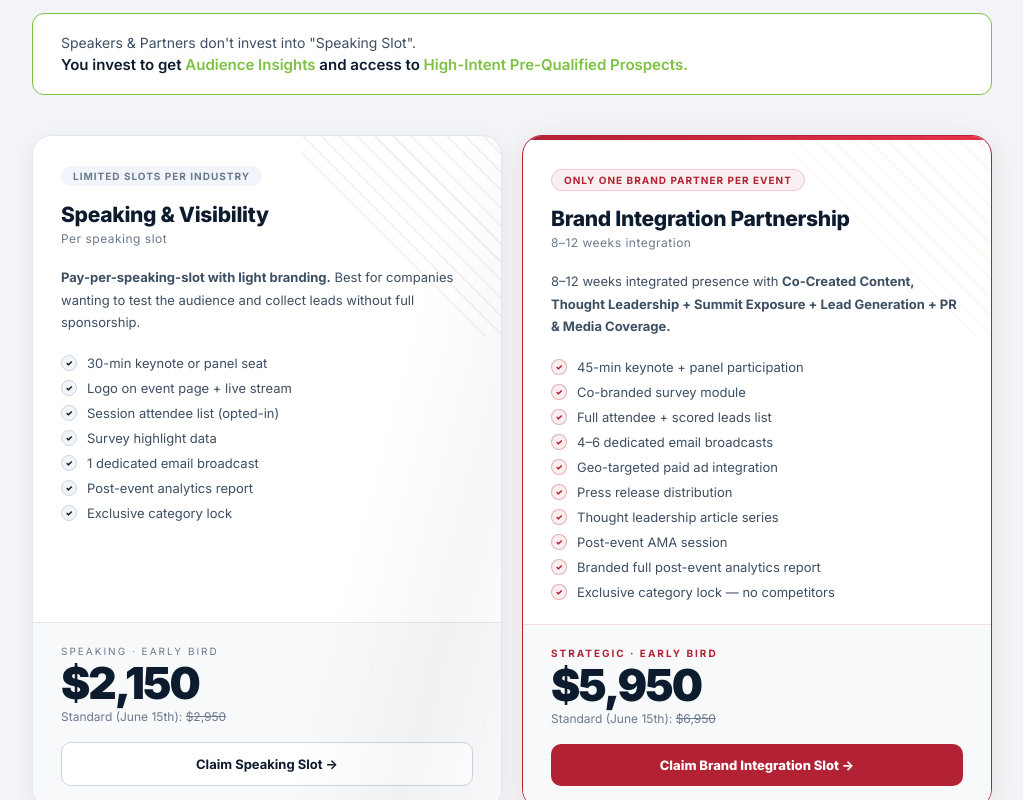
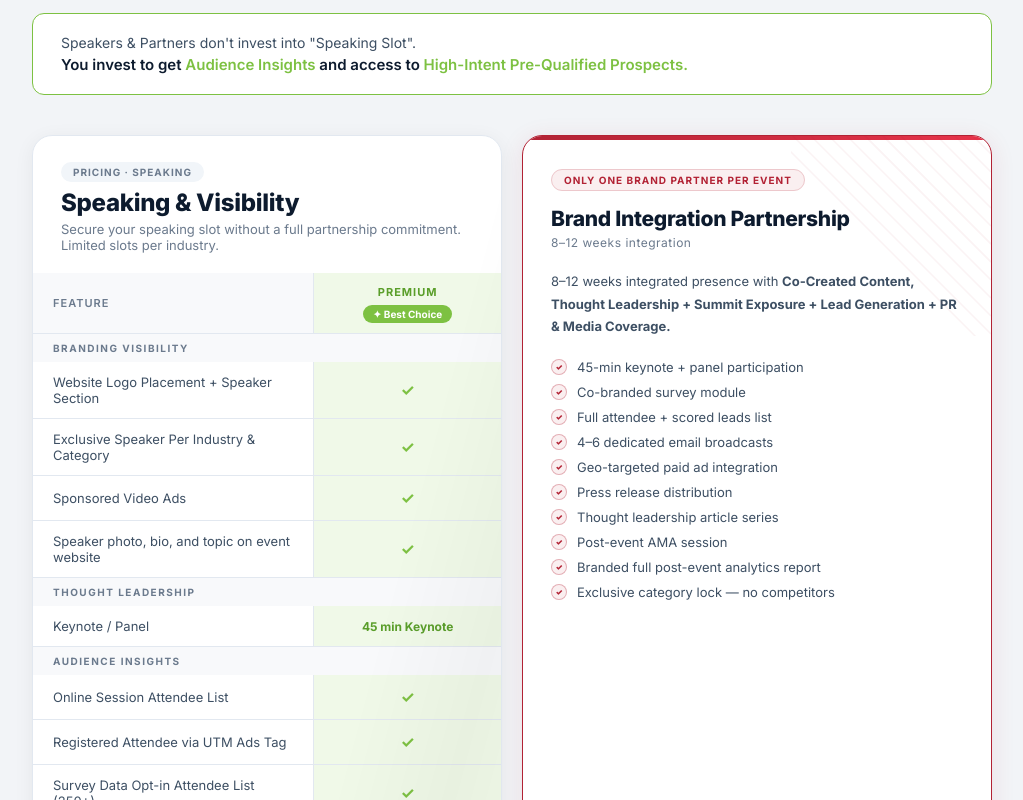
Before and after one commit to freedombusinesssummit-stack/eb5us, a Next.js app: page / in a window 1280 px wide. Shown: the part 8900-9700 px from the top of the page, without its empty margins (128-1151 px from the left). Built offline with nearby package versions, Linux system fonts and the light colour scheme.

Commit message:
Speaking card: comparison table format, Premium column, $1950 price

```diff
--- a/app/InvestAmericaSummit.tsx
+++ b/app/InvestAmericaSummit.tsx
@@ -693,7 +693,7 @@ function Pricing() {
 
         <div style={{ display: "grid", gridTemplateColumns: "1fr 1fr", gap: 20, marginBottom: 48 }}>
 
-          {/* Card 1 — Speaking & Visibility — white bg, dark accents */}
+          {/* Card 1 — Speaking & Visibility — comparison table format */}
           <div className="price-card-1" style={{
             background: C.bg,
             border: `1.5px solid ${C.border}`,
@@ -705,35 +705,74 @@ function Pricing() {
           }}>
             <div className="shimmer-dark" />
 
-            {/* Diagonal lines — subtle */}
-            <svg style={{ position: "absolute", top: 0, right: 0, opacity: 0.06, pointerEvents: "none" }} width="200" height="200" viewBox="0 0 200 200">
-              {[0,18,36,54,72,90,108,126].map(i => <line key={i} x1={200-i} y1="0" x2="200" y2={i} stroke="#0D0D0D" strokeWidth="1.5"/>)}
-              {[0,18,36,54,72,90,108].map(i => <line key={`b${i}`} x1={92-i} y1="0" x2="200" y2={108+i} stroke="#0D0D0D" strokeWidth="1.5"/>)}
-            </svg>
+            {/* Header */}
+            <div style={{ padding: "24px 28px 0" }}>
+              <div style={{ marginBottom: 8 }}>
+                <span style={{ background: "#F1F5F9", color: C.textGray, fontSize: 10, fontWeight: 700, padding: "4px 12px", borderRadius: 999, letterSpacing: 1, textTransform: "uppercase" }}>Pricing · Speaking</span>
+              </div>
+              <div style={{ fontSize: 24, fontWeight: 800, color: C.text, marginBottom: 4, letterSpacing: -0.3 }}>Speaking & Visibility</div>
+              <div style={{ fontSize: 13, color: C.textGray, marginBottom: 20 }}>Secure your speaking slot without a full partnership commitment. Limited slots per industry.</div>
+            </div>
 
-            <div style={{ padding: "28px 28px 24px", flex: 1 }}>
-              <div style={{ marginBottom: 18 }}>
-                <span style={{ background: "#F1F5F9", color: C.textGray, fontSize: 10, fontWeight: 700, padding: "4px 12px", borderRadius: 999, letterSpacing: 1, textTransform: "uppercase" }}>Limited Slots Per Industry</span>
-              </div>
-              <div style={{ fontSize: 21, fontWeight: 800, color: C.text, marginBottom: 4, letterSpacing: -0.3 }}>Speaking & Visibility</div>
-              <div style={{ fontSize: 12, color: C.textGray, marginBottom: 20, letterSpacing: 0.5 }}>Per speaking slot</div>
-              <p style={{ fontSize: 13, color: C.textMid, lineHeight: 1.7, marginBottom: 22 }}>
-                <strong>Pay-per-speaking-slot with light branding.</strong> Best for companies wanting to test the audience and collect leads without full sponsorship.
-              </p>
-              <div style={{ display: "flex", flexDirection: "column", gap: 9 }}>
-                {["30-min keynote or panel seat", "Logo on event page + live stream", "Session attendee list (opted-in)", "Survey highlight data", "1 dedicated email broadcast", "Post-event analytics report", "Exclusive category lock"].map(f => (
-                  <div key={f} style={{ display: "flex", gap: 10, fontSize: 13, color: C.textMid, alignItems: "center" }}>
-                    <span style={{ width: 16, height: 16, borderRadius: "50%", background: "#F1F5F9", border: `1.5px solid ${C.borderDark}`, display: "inline-flex", alignItems: "center", justifyContent: "center", fontSize: 8, color: C.text, fontWeight: 900, flexShrink: 0 }}>✓</span>
-                    {f}
-                  </div>
-                ))}
-              </div>
+            {/* Comparison table */}
+            <div style={{ flex: 1, overflowX: "auto" }}>
+              <table style={{ width: "100%", borderCollapse: "collapse", fontSize: 13 }}>
+                <thead>
+                  <tr style={{ borderBottom: `1px solid ${C.border}` }}>
+                    <th style={{ padding: "12px 20px", textAlign: "left", color: C.textGray, fontWeight: 600, fontSize: 11, letterSpacing: 1, textTransform: "uppercase", width: "60%", background: C.bgSoft }}>Feature</th>
+                    <th style={{ padding: "12px 16px", textAlign: "center", background: "#F0F9E8", borderLeft: `1px solid ${C.border}` }}>
+                      <div style={{ fontSize: 11, fontWeight: 700, color: C.greenDark, letterSpacing: 1, textTransform: "uppercase", marginBottom: 6 }}>Premium</div>
+                      <span style={{ background: C.green, color: "#fff", fontSize: 10, fontWeight: 700, padding: "3px 10px", borderRadius: 999 }}>✦ Best Choice</span>
+                    </th>
+                  </tr>
+                </thead>
+                <tbody>
+                  {[
+                    { group: "Branding Visibility", rows: [
+                      { label: "Website Logo Placement + Speaker Section", val: true },
+                      { label: "Exclusive Speaker Per Industry & Category", val: true },
+                      { label: "Sponsored Video Ads", val: true },
+                      { label: "Speaker photo, bio, and topic on event website", val: true },
+                    ]},
+                    { group: "Thought Leadership", rows: [
+                      { label: "Keynote / Panel", val: "45 min Keynote" },
+                    ]},
+                    { group: "Audience Insights", rows: [
+                      { label: "Online Session Attendee List", val: true },
+                      { label: "Registered Attendee via UTM Ads Tag", val: true },
+                      { label: "Survey Data Opt-in Attendee List (250+)", val: true },
+                    ]},
+                    { group: "Post Event", rows: [
+                      { label: "Branded Post Event Analytics Report", val: true },
+                      { label: "EB-5 Investor Playbook (PDF)", val: true },
+                      { label: "Dedicated Newsletter Feature (10K+)", val: true },
+                    ]},
+                  ].map(({ group, rows }) => (
+                    <>
+                      <tr key={group} style={{ background: C.bgSoft }}>
+                        <td colSpan={2} style={{ padding: "8px 20px", fontSize: 10, fontWeight: 700, color: C.textGray, letterSpacing: 1.5, textTransform: "uppercase", borderTop: `1px solid ${C.border}` }}>{group}</td>
+                      </tr>
+                      {rows.map(({ label, val }) => (
+                        <tr key={label} style={{ borderBottom: `1px solid ${C.border}` }}>
+                          <td style={{ padding: "12px 20px", color: C.textMid }}>{label}</td>
+                          <td style={{ padding: "12px 16px", textAlign: "center", background: "#F0F9E8", borderLeft: `1px solid ${C.border}` }}>
+                            {val === true
+                              ? <span style={{ color: C.green, fontSize: 16, fontWeight: 700 }}>✓</span>
+                              : <span style={{ fontSize: 12, fontWeight: 700, color: C.greenDark }}>{val}</span>
+                            }
+                          </td>
+                        </tr>
+                      ))}
+                    </>
+                  ))}
+                </tbody>
+              </table>
             </div>
 
             {/* Price footer */}
             <div style={{ background: "#F8F9FB", borderTop: `1px solid ${C.border}`, padding: "22px 28px" }}>
               <div style={{ fontSize: 10, color: C.textGray, letterSpacing: 2, textTransform: "uppercase", marginBottom: 4 }}>Speaking · Early Bird</div>
-              <div style={{ fontSize: 44, fontWeight: 900, color: C.text, letterSpacing: -2, lineHeight: 1, marginBottom: 4 }}>$2,150</div>
+              <div style={{ fontSize: 44, fontWeight: 900, color: C.text, letterSpacing: -2, lineHeight: 1, marginBottom: 4 }}>$1,950</div>
               <div style={{ fontSize: 12, color: C.textGray, marginBottom: 18 }}>Standard (June 15th): <span style={{ textDecoration: "line-through" }}>$2,950</span></div>
               <a href="mailto:denis@fsummit.net" className="price-btn-outline" style={{ display: "block", textAlign: "center", background: C.bg, border: `1.5px solid ${C.borderDark}`, color: C.text, padding: "13px 0", borderRadius: 10, fontSize: 13, fontWeight: 700, textDecoration: "none", transition: "background 0.2s" }}>Claim Speaking Slot →</a>
             </div>
```
